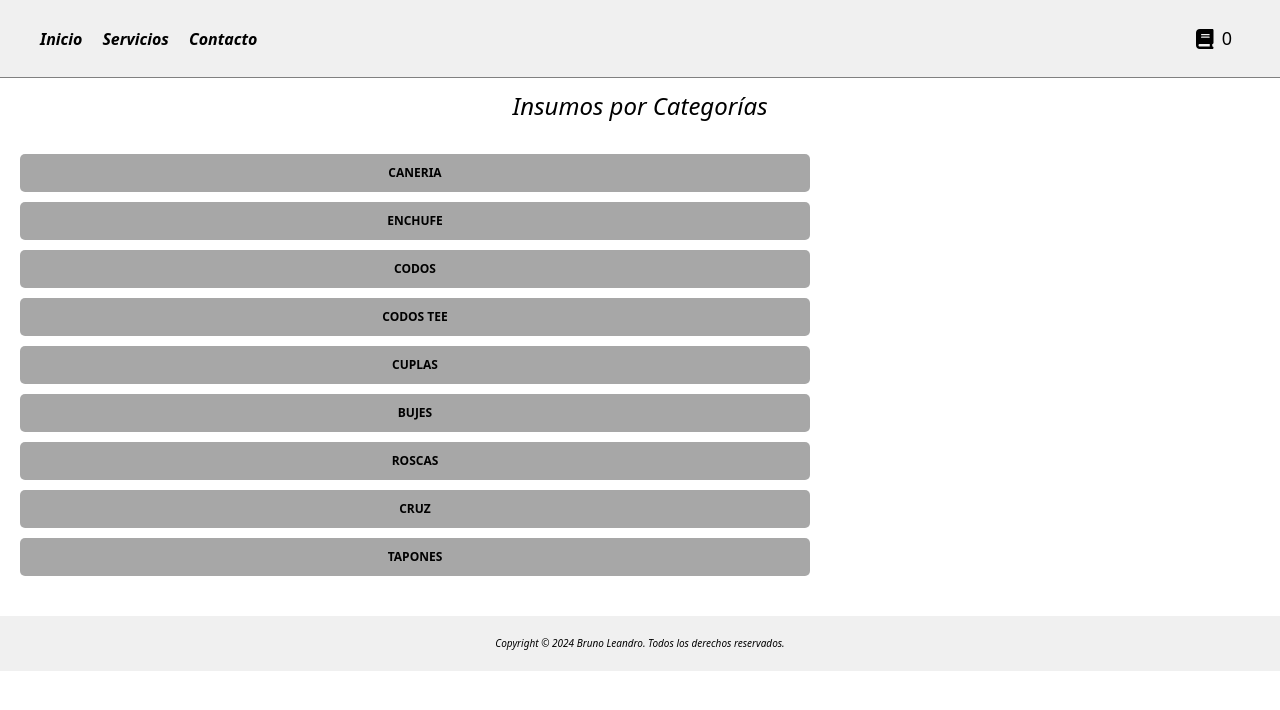
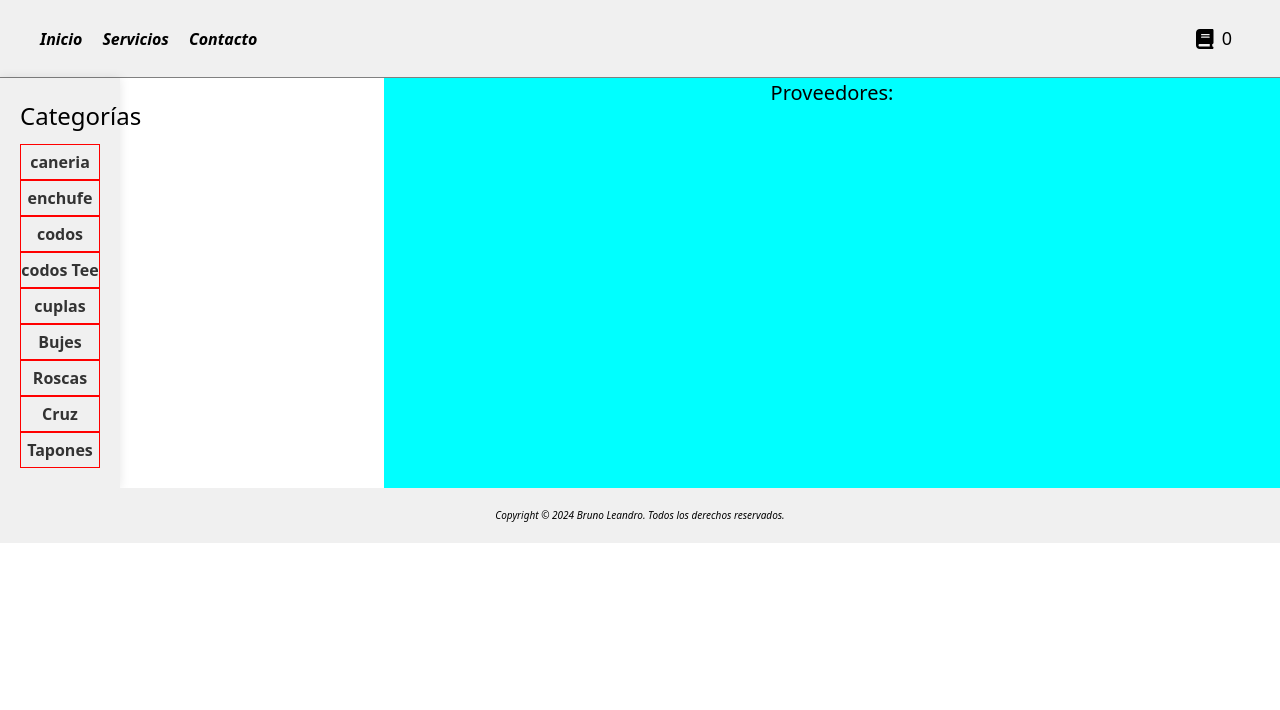
Before and after one commit to dmbruno/AQUA, a React (Create React App) app: page /insumos in a window 1280 px wide. Shown: the top 710 px of the page. Built offline with nearby package versions, Linux system fonts and the light colour scheme.

Commit message:
filtrado en primer componente

```diff
--- a/src/componentes/Insumos List/InsumosDetail.css
+++ b/src/componentes/Insumos List/InsumosDetail.css
@@ -4,7 +4,6 @@
     display: flex;
     flex-direction: column;
     align-items: center;
-    max-height: calc(100vh - 133px); /* Resta el alto del footer */
     overflow-y: auto;
 }
 
--- a/src/componentes/Insumos List/InsumosDetail.jsx
+++ b/src/componentes/Insumos List/InsumosDetail.jsx
@@ -1,65 +1,56 @@
-// InsumoDetail.js
-import React, { useState } from 'react';
+import React, { useState, useEffect } from 'react';
 import { useParams } from 'react-router-dom';
 import itemsData from '../../data/mock_data.json';
 import "./InsumosDetail.css"
 import Proveedores from '../Proveedores/Proveedores';
-import { Link } from 'react-router-dom';
 import ProductoFinal from '../ProductoFinal';
-import Header from "../../componentes/Header"
-import Footer from '../Footer/Footer';
 
-
-
-const InsumoDetail = () => {
+const InsumoDetail = ({ categoriaSeleccionada }) => {
     const { categoriaId } = useParams();
     const [proveedorSeleccionado, setProveedorSeleccionado] = useState(null);
+    const [productosFiltrados, setProductosFiltrados] = useState([]);
     const [productoSeleccionado, setProductoSeleccionado] = useState(null);
 
-    const productosCategoria = itemsData.filter(item => item.categoria === categoriaId);
-    const productosUnicos = new Set();
+    useEffect(() => {
+        // Filtrar los productos cuando cambie la categoría seleccionada, o el proveedor seleccionado
+        let productosFiltradosTemp = itemsData.filter(item => item.categoria === categoriaId);
+        if (proveedorSeleccionado) {
+            productosFiltradosTemp = productosFiltradosTemp.filter(item => item.proveedor === proveedorSeleccionado);
+        }
+        setProductosFiltrados(productosFiltradosTemp);
+    }, [categoriaId, proveedorSeleccionado]);
 
-
-    productosCategoria.forEach(producto => {
-        productosUnicos.add(JSON.stringify(producto));
-    });
-
-
-    const productosUnicosArray = Array.from(productosUnicos).map(productoString => JSON.parse(productoString));
-
-
-    const productosFiltradosPorProveedor = proveedorSeleccionado ? productosUnicosArray.filter(producto => producto.proveedor === proveedorSeleccionado) : productosUnicosArray;
+    const handleProveedorSeleccionado = (proveedor) => {
+        setProveedorSeleccionado(proveedor);
+    };
 
     const handleProductoSeleccionado = (producto) => {
         setProductoSeleccionado(producto);
-
-
     };
 
     return (
+        <div className="insumo-detail-container">
+            <h2 className="categoria-title">Categoría: {categoriaId}</h2>
+            <Proveedores
+                data={itemsData}
+                setProveedorSeleccionado={handleProveedorSeleccionado}
+                categoriaSeleccionada={categoriaId}
+            />
+            {productosFiltrados.length > 0 && (
                 <>
-            <Header/>
-            <div className="insumo-detail-container">
-                <Proveedores data={itemsData} setProveedorSeleccionado={setProveedorSeleccionado} />
-                {proveedorSeleccionado && ( // Renderizar solo si se ha seleccionado un proveedor
-                    <>
-                        <h2 className="categoria-title">Categoría: {categoriaId}</h2>
                     <h3 className="productos-title">Productos</h3>
                     <ul className="productos-list">
-                            {productosFiltradosPorProveedor.map(producto => (
-                                <Link key={producto.id} to={`/producto/${producto.id}`} className="producto-item" onClick={() => handleProductoSeleccionado(producto)}>
+                        {productosFiltrados.map(producto => (
+                            <li key={producto.id} className="producto-item" onClick={() => handleProductoSeleccionado(producto)}>
                                 <strong className="nombre-label">Nombre:</strong> {producto.nombre}<br />
                                 <strong className="descripcion-label">Descripción:</strong> {producto.descripcion}<br />
-                                </Link>
+                            </li>
                         ))}
                     </ul>
                 </>
             )}
             {productoSeleccionado ? <ProductoFinal producto={productoSeleccionado} /> : null}
-
         </div>
-            <Footer/>
-        </>
     );
 };
 
--- a/src/componentes/Insumos List/InsumosList.css
+++ b/src/componentes/Insumos List/InsumosList.css
@@ -1,39 +1,47 @@
+/* InsumosList.css */
+
+/* Estilos para el contenedor del menú */
+.menu-container {
+    width: 120px; /* Ancho del menú lateral */
+    background-color: #f0f0f0; /* Color de fondo del menú */
+    padding: 20px; /* Espacio interno del menú */
+    box-shadow: 0 0 10px rgba(0, 0, 0, 0.1); /* Sombra del menú */
 
 
-.category-container {
+}
+.menu-and-detail-container{
     display: flex;
-    margin-bottom: 20px;
-
+    flex-direction: row;
+    justify-content: space-between;
+}
+/* Estilos para el título del menú */
+.category-title {
+    font-size: 1rem; /* Tamaño de fuente del título */
+    margin-bottom: 10px; /* Espacio inferior del título */
 }
 
-.category-title {
-    text-align: center;
-    font-style: oblique;
-    font-size: 24px;
-    margin-bottom: 10px;
-    margin-top: 10px;
+/* Estilos para el menú de categorías */
+.category-menu {
+    display: flex; /* Mostrar los elementos en línea */
+    flex-direction: column; /* Organizar los elementos en columna */
 }
 
-.category-buttons {
-    display: flex;
-    flex-direction: column;
-    margin: 15px;
-    width: 100vh;
+/* Estilos para cada elemento de categoría */
+.category-item {
+    text-decoration: none; /* Eliminar subrayado de enlaces */
+    color: #333; /* Color de texto de los enlaces */
+    padding: 5px 0; /* Espacio interno vertical de los enlaces */
+    font-weight: bold;
+    border: 1px solid red;
+    text-align: center;
 }
 
-.category-button {
-    display: inline-block;
-    text-align: center;
-    padding: 10px 20px;
-    margin: 5px;
-    font-size: 12px;
-    font-weight: bold;
-    background-color: rgba(128, 128, 128, 0.696);
-    color: black;
-    text-decoration: none;
-    border-radius: 5px;
+/* Estilos para el hover de los elementos de categoría */
+.category-item:hover {
+    background-color: #ddd; /* Cambiar color de fondo al pasar el cursor */
 }
 
-.category-button:hover {
-    background-color: #0056b3;
+.detail-container{
+    background-color: aqua;
+    width: 70%;
 }
--- a/src/componentes/Insumos List/InsumosList.jsx
+++ b/src/componentes/Insumos List/InsumosList.jsx
@@ -1,40 +1,52 @@
-import React from 'react';
-import { Link, useParams } from 'react-router-dom';
+import React, { useState } from 'react';
 import itemsData from '../../data/mock_data.json';
-import "../../componentes/Insumos List/InsumosList.css"
+import "../../componentes/Insumos List/InsumosList.css";
 import Header from "../../componentes/Header";
 import Footer from '../Footer/Footer';
+import Proveedores from '../Proveedores/Proveedores';
 
 const InsumosList = () => {
-    const { categoria } = useParams(); // Obtener el parámetro de la URL
+    const [productosFiltrados, setProductosFiltrados] = useState([]);
+    const [categoriaSeleccionada, setCategoriaSeleccionada] = useState(null);
 
-    // Filtrar los productos por la categoría seleccionada
-    const productosCategoria = itemsData.filter(item => item.categoria === categoria);
 
-    // Obtener categorías únicas
-    const categoriasUnicas = new Set();
-    itemsData.forEach(item => {
-        categoriasUnicas.add(item.categoria);
-    });
-    const categoriasArray = Array.from(categoriasUnicas);
+    const categoriasUnicas = Array.from(new Set(itemsData.map(item => item.categoria)));
+
+
+    const filtrarProductos = (categoriaSeleccionada) => {
+        const productosCategoria = itemsData.filter(item => item.categoria === categoriaSeleccionada);
+        setProductosFiltrados(productosCategoria);
+        setCategoriaSeleccionada(categoriaSeleccionada);
+    };
 
     return (
         <>
             <Header />
-            <div>
-                <h2 className='category-title'>Insumos por Categorías</h2>
-            </div>
-                <div className='category-container'>
-                    <div className='category-buttons'>
-                        {categoriasArray.map(categoria => (
-                            <Link key={categoria} to={`/insumos/${categoria}`} className='category-button'>
-                                {typeof categoria === 'string' ? categoria.toUpperCase() : ''}
-                            </Link>
+            <div className='menu-and-detail-container'>
+                <div className='menu-container'>
+                    <h2 className='category-title'>Categorías</h2>
+                    <div className='category-menu'>
+
+                        {categoriasUnicas.map(categoriaUnica => (
+                            <button
+                                key={categoriaUnica}
+                                className='category-item'
+                                onClick={() => filtrarProductos(categoriaUnica)}
+                            >
+                                {categoriaUnica}
+                            </button>
                         ))}
                     </div>
                 </div>
-
-            <Footer/>
+                <div className='detail-container'>
+                    <Proveedores
+                        productosFiltrados={productosFiltrados}
+                        filtrarProductos={filtrarProductos}
+                        categoriaSeleccionada={categoriaSeleccionada}
+                    />
+                </div>
+            </div>
+            <Footer />
         </>
     );
 };
--- a/src/componentes/Proveedores/Proveedores.css
+++ b/src/componentes/Proveedores/Proveedores.css
@@ -2,31 +2,36 @@
 .proveedores-container {
     text-align: center; /* Centrar contenido */
     margin-bottom: 20px; /* Espaciado inferior */
-    width: 70%;
+    display: flex;
+    flex-direction: column;
+
+
 }
 
 .proveedores-title {
     margin-bottom: 10px;
-    font-size: 1.25rem;/* Espaciado inferior para el título */
+    font-size: 1.25rem;
+    text-align: center;
+    background-color: aqua;
 }
 
 .proveedores-buttons {
     display: flex;
-    flex-direction: column;
-    justify-content: center; /* Centrar botones horizontalmente */
-    gap: 10px; /* Espaciado entre botones */
+    flex-direction: row;
+    justify-content: space-around; /* Centrar botones horizontalmente */
+    gap: 20px; /* Espaciado entre botones */
+
 
 }
 
 .proveedores-button {
-    padding: 5px 10px; /* Espaciado interno de los botones */
-    border: none; /* Quitar bordes */
-    background-color: rgba(128, 128, 128, 0.696);
+    background-color: rgba(186, 25, 25, 0.696);
     color: black; /* Color del texto */
     border-radius: 5px; /* Bordes redondeados */
     cursor: pointer; /* Cambiar cursor al pasar el mouse */
     font-size: 1.1875rem;
     font-weight: bold;
+
 }
 
 .proveedores-button:hover {
--- a/src/componentes/Proveedores/Proveedores.jsx
+++ b/src/componentes/Proveedores/Proveedores.jsx
@@ -1,21 +1,66 @@
-import React from 'react';
-import './Proveedores.css'
+import React, { useState, useEffect } from 'react';
+import './Proveedores.css';
 
-const Proveedores = ({ data, setProveedorSeleccionado }) => {
-    // Extraer nombres únicos de los proveedores
-    const proveedoresUnicos = Array.from(new Set(data.map(item => item.proveedor)));
+const Proveedores = ({ productosFiltrados, filtrarProductos, categoriaSeleccionada }) => {
+
+    const [proveedores, setProveedores] = useState([]);
+
+    const [proveedorSeleccionado, setProveedorSeleccionado] = useState(null);
+    const [productosFiltradosPorProveedor, setProductosFiltradosPorProveedor] = useState([]);
+
+
+    useEffect(() => {
+        const proveedoresUnicos = Array.from(new Set(productosFiltrados.map(item => item.proveedor)));
+        setProveedores(proveedoresUnicos);
+    }, [productosFiltrados]);
+
+
+    useEffect(() => {
+        if (categoriaSeleccionada && proveedorSeleccionado) {
+            const productosFiltradosProveedor = productosFiltrados.filter(item =>
+                item.categoria === categoriaSeleccionada && item.proveedor === proveedorSeleccionado
+            );
+            setProductosFiltradosPorProveedor(productosFiltradosProveedor);
+        } else {
+            setProductosFiltradosPorProveedor([]);
+        }
+    }, [categoriaSeleccionada, proveedorSeleccionado, productosFiltrados]);
+
+    const handleProveedorSeleccionado = (proveedor) => {
+        console.log("proveedor", proveedor);
+        console.log("cat", categoriaSeleccionada);
+        if (categoriaSeleccionada) {
+            console.log("categoria", categoriaSeleccionada);
+            filtrarProductos(categoriaSeleccionada);
+        }
+        setProveedorSeleccionado(proveedor);
+    };
+
 
     return (
         <div className="proveedores-container">
             <h2 className="proveedores-title">Proveedores:</h2>
             <div className="proveedores-buttons">
-                {/* Mapear sobre los nombres únicos de los proveedores y renderizar botones para cada uno */}
-                {proveedoresUnicos.map(proveedor => (
-                    <button key={proveedor} className="proveedores-button" onClick={() => setProveedorSeleccionado(proveedor)}>
+
+                {proveedores.map(proveedor => (
+                    <button key={proveedor} className="proveedores-button" onClick={() => handleProveedorSeleccionado(proveedor)}>
                         {proveedor}
                     </button>
                 ))}
             </div>
+            {productosFiltradosPorProveedor.length > 0 && (
+                <>
+                    <h3 className="productos-title">Productos</h3>
+                    <ul className="productos-list">
+                        {productosFiltradosPorProveedor.map(producto => (
+                            <li key={producto.id} className="producto-item">
+                                <strong className="nombre-label">Nombre:</strong> {producto.nombre}<br />
+                                <strong className="descripcion-label">Descripción:</strong> {producto.descripcion}<br />
+                            </li>
+                        ))}
+                    </ul>
+                </>
+            )}
         </div>
     );
 };
```
Lines whose indentation alone changed are shown as unchanged.
